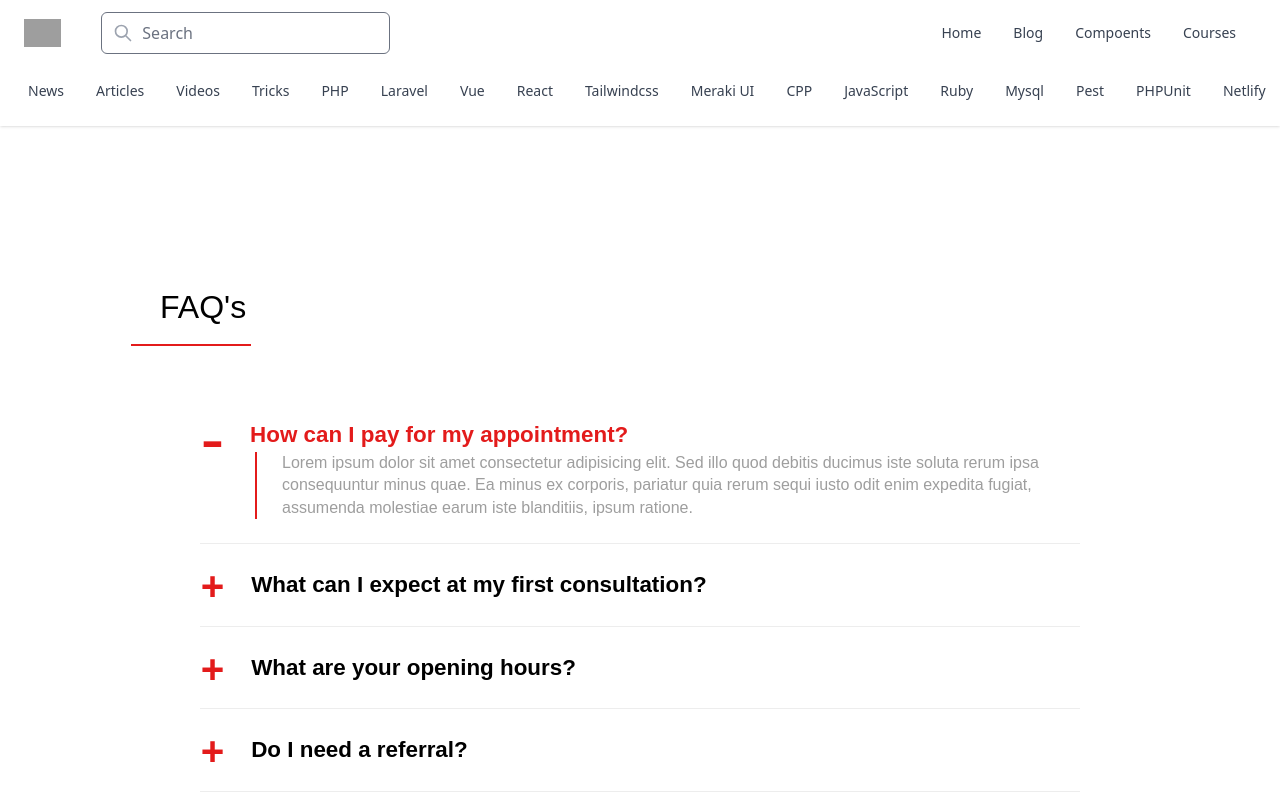
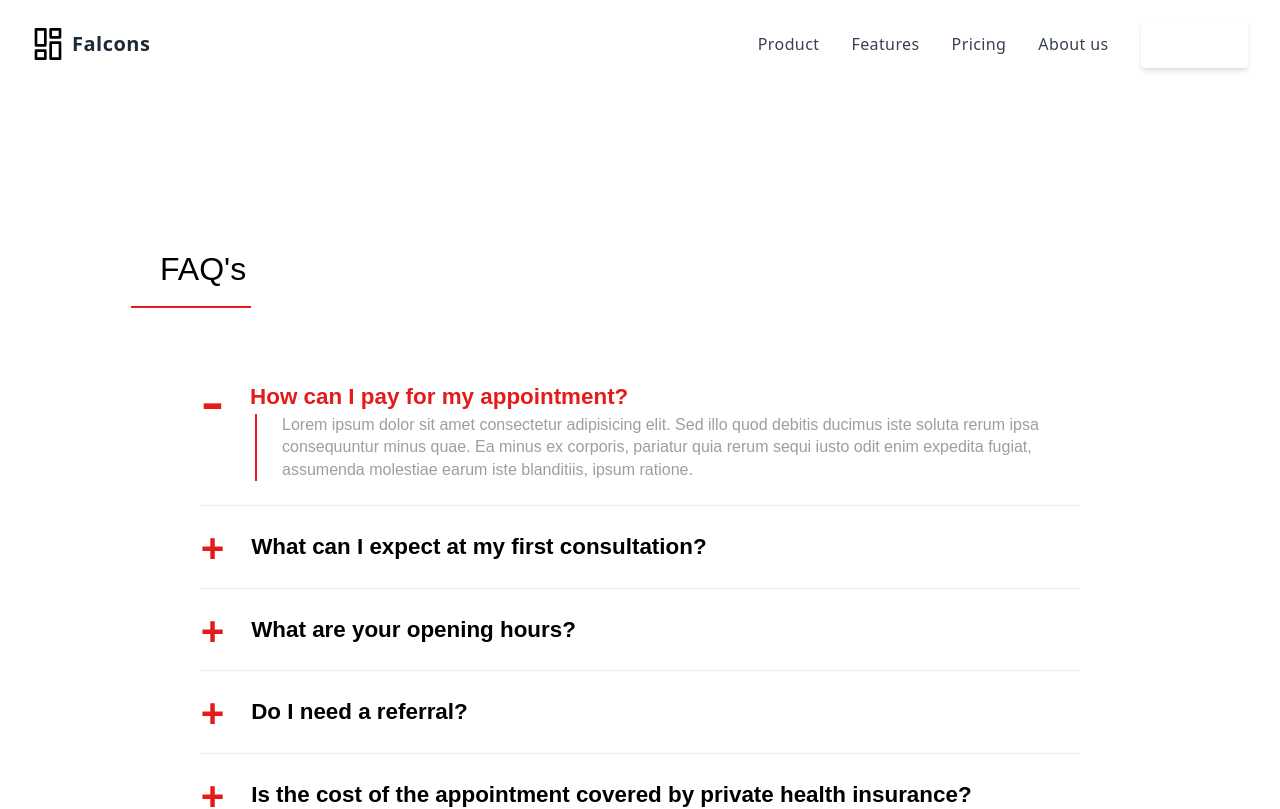
Before and after one commit to Foddie2/Falcons, a Nuxt app: page / in a window 1280 px wide. Shown: the top 809 px of the page. Built offline with nearby package versions, Linux system fonts and the light colour scheme; grey boxes are pictures that could not be loaded.

Commit message:
Home cleanup

```diff
--- a/components/Navbar.vue
+++ b/components/Navbar.vue
@@ -1,90 +1,209 @@
     <template>
-  <nav x-data="{ isOpen: false }" class="relative bg-white shadow dark:bg-gray-800">
-    <div class="container px-6 py-3 mx-auto">
-        <div class="flex flex-col md:flex-row md:justify-between md:items-center">
-            <div class="flex items-center justify-between">
-                <div class="flex items-center">
-                    <a href="#">
-                        <img class="w-auto h-6 sm:h-7" src="https://merakiui.com/images/full-logo.svg" alt="">
+        <div
+          class="px-4 py-5 mx-auto sm:max-w-xl md:max-w-full lg:max-w-screen-xl md:px-24 lg:px-8"
+        >
+          <div class="relative flex items-center justify-between">
+            <a
+              href="/"
+              aria-label="Company"
+              title="Company"
+              class="inline-flex items-center"
+            >
+              <svg
+                class="w-8 text-deep-purple-accent-400"
+                viewBox="0 0 24 24"
+                stroke-linejoin="round"
+                stroke-width="2"
+                stroke-linecap="round"
+                stroke-miterlimit="10"
+                stroke="currentColor"
+                fill="none"
+              >
+                <rect x="3" y="1" width="7" height="12"></rect>
+                <rect x="3" y="17" width="7" height="6"></rect>
+                <rect x="14" y="1" width="7" height="6"></rect>
+                <rect x="14" y="11" width="7" height="12"></rect>
+              </svg>
+              <span
+                class="ml-2 text-xl font-bold tracking-wide text-gray-800"
+                >Falcons</span
+              >
             </a>
-
-                    <!-- Search input on desktop screen -->
-                    <div class="hidden mx-10 md:block">
-                        <div class="relative">
-                            <span class="absolute inset-y-0 left-0 flex items-center pl-3">
-                                <svg class="w-5 h-5 text-gray-400" viewBox="0 0 24 24" fill="none">
-                                    <path d="M21 21L15 15M17 10C17 13.866 13.866 17 10 17C6.13401 17 3 13.866 3 10C3 6.13401 6.13401 3 10 3C13.866 3 17 6.13401 17 10Z" stroke="currentColor" stroke-width="2" stroke-linecap="round" stroke-linejoin="round"></path>
+            <ul class="flex items-center hidden space-x-8 lg:flex">
+              <li>
+                <a
+                  href="/"
+                  aria-label="Our product"
+                  title="Our product"
+                  class="font-medium tracking-wide text-gray-700 transition-colors duration-200 hover:text-deep-purple-accent-400"
+                  >Product</a
+                >
+              </li>
+              <li>
+                <a
+                  href="/"
+                  aria-label="Our product"
+                  title="Our product"
+                  class="font-medium tracking-wide text-gray-700 transition-colors duration-200 hover:text-deep-purple-accent-400"
+                  >Features</a
+                >
+              </li>
+              <li>
+                <a
+                  href="/"
+                  aria-label="Product pricing"
+                  title="Product pricing"
+                  class="font-medium tracking-wide text-gray-700 transition-colors duration-200 hover:text-deep-purple-accent-400"
+                  >Pricing</a
+                >
+              </li>
+              <li>
+                <a
+                  href="/"
+                  aria-label="About us"
+                  title="About us"
+                  class="font-medium tracking-wide text-gray-700 transition-colors duration-200 hover:text-deep-purple-accent-400"
+                  >About us</a
+                >
+              </li>
+              <li>
+                <a
+                  href="/"
+                  class="inline-flex items-center justify-center h-12 px-6 font-medium tracking-wide text-white transition duration-200 rounded shadow-md bg-deep-purple-accent-400 hover:bg-deep-purple-accent-700 focus:shadow-outline focus:outline-none"
+                  aria-label="Sign up"
+                  title="Sign up"
+                >
+                  Sign up
+                </a>
+              </li>
+            </ul>
+            <div class="lg:hidden">
+              <button
+                aria-label="Open Menu"
+                title="Open Menu"
+                class="p-2 -mr-1 transition duration-200 rounded focus:outline-none focus:shadow-outline hover:bg-deep-purple-50 focus:bg-deep-purple-50"
+                @click="isMenuOpen = true"
+              >
+                <svg class="w-5 text-gray-600" viewBox="0 0 24 24">
+                  <path
+                    fill="currentColor"
+                    d="M23,13H1c-0.6,0-1-0.4-1-1s0.4-1,1-1h22c0.6,0,1,0.4,1,1S23.6,13,23,13z"
+                  ></path>
+                  <path
+                    fill="currentColor"
+                    d="M23,6H1C0.4,6,0,5.6,0,5s0.4-1,1-1h22c0.6,0,1,0.4,1,1S23.6,6,23,6z"
+                  ></path>
+                  <path
+                    fill="currentColor"
+                    d="M23,20H1c-0.6,0-1-0.4-1-1s0.4-1,1-1h22c0.6,0,1,0.4,1,1S23.6,20,23,20z"
+                  ></path>
                 </svg>
-                            </span>
-
-                            <input type="text" class="w-full py-2 pl-10 pr-4 text-gray-700 bg-white border rounded-md dark:bg-gray-800 dark:text-gray-300 dark:border-gray-600 focus:border-blue-400 dark:focus:border-blue-300 focus:outline-none focus:ring focus:ring-opacity-40 focus:ring-blue-300" placeholder="Search">
+              </button>
+              <div v-if="isMenuOpen" class="absolute top-0 left-0 w-full">
+                <div class="p-5 bg-white border rounded shadow-sm">
+                  <div class="flex items-center justify-between mb-4">
+                    <div>
+                      <a
+                        href="/"
+                        aria-label="Company"
+                        title="Company"
+                        class="inline-flex items-center"
+                      >
+                        <svg
+                          class="w-8 text-deep-purple-accent-400"
+                          viewBox="0 0 24 24"
+                          stroke-linejoin="round"
+                          stroke-width="2"
+                          stroke-linecap="round"
+                          stroke-miterlimit="10"
+                          stroke="currentColor"
+                          fill="none"
+                        >
+                          <rect x="3" y="1" width="7" height="12"></rect>
+                          <rect x="3" y="17" width="7" height="6"></rect>
+                          <rect x="14" y="1" width="7" height="6"></rect>
+                          <rect x="14" y="11" width="7" height="12"></rect>
+                        </svg>
+                        <span
+                          class="ml-2 text-xl font-bold tracking-wide text-gray-800"
+                          >Falcons</span
+                        >
+                      </a>
                     </div>
-                    </div>
-                </div>
-
-                <!-- Mobile menu button -->
-                <div class="flex lg:hidden">
-                    <button x-cloak @click="isOpen = !isOpen" type="button" class="text-gray-500 dark:text-gray-200 hover:text-gray-600 dark:hover:text-gray-400 focus:outline-none focus:text-gray-600 dark:focus:text-gray-400" aria-label="toggle menu">
-                        <svg x-show="!isOpen" xmlns="http://www.w3.org/2000/svg" class="w-6 h-6" fill="none" viewBox="0 0 24 24" stroke="currentColor" stroke-width="2">
-                            <path stroke-linecap="round" stroke-linejoin="round" d="M4 8h16M4 16h16" />
-                        </svg>
-
-                        <svg x-show="isOpen" xmlns="http://www.w3.org/2000/svg" class="w-6 h-6" fill="none" viewBox="0 0 24 24" stroke="currentColor" stroke-width="2">
-                            <path stroke-linecap="round" stroke-linejoin="round" d="M6 18L18 6M6 6l12 12" />
+                    <div>
+                      <button
+                        aria-label="Close Menu"
+                        title="Close Menu"
+                        class="p-2 -mt-2 -mr-2 transition duration-200 rounded hover:bg-gray-200 focus:bg-gray-200 focus:outline-none focus:shadow-outline"
+                        @click="isMenuOpen = false"
+                      >
+                        <svg class="w-5 text-gray-600" viewBox="0 0 24 24">
+                          <path
+                            fill="currentColor"
+                            d="M19.7,4.3c-0.4-0.4-1-0.4-1.4,0L12,10.6L5.7,4.3c-0.4-0.4-1-0.4-1.4,0s-0.4,1,0,1.4l6.3,6.3l-6.3,6.3 c-0.4,0.4-0.4,1,0,1.4C4.5,19.9,4.7,20,5,20s0.5-0.1,0.7-0.3l6.3-6.3l6.3,6.3c0.2,0.2,0.5,0.3,0.7,0.3s0.5-0.1,0.7-0.3 c0.4-0.4,0.4-1,0-1.4L13.4,12l6.3-6.3C20.1,5.3,20.1,4.7,19.7,4.3z"
+                          ></path>
                         </svg>
                       </button>
                     </div>
                   </div>
-
-            <!-- Mobile Menu open: "block", Menu closed: "hidden" -->
-            <div x-cloak :class="[isOpen ? 'translate-x-0 opacity-100 ' : 'opacity-0 -translate-x-full']" class="absolute inset-x-0 z-20 w-full px-6 py-2 transition-all duration-300 ease-in-out bg-white top-24 dark:bg-gray-800 md:mt-0 md:p-0 md:top-0 md:relative md:bg-transparent md:w-auto md:opacity-100 md:translate-x-0 md:flex md:items-center">
-                <div class="flex flex-col md:flex-row md:mx-1">
-                    <a class="my-2 text-sm leading-5 text-gray-700 transition-colors duration-300 transform dark:text-gray-200 hover:text-blue-600 dark:hover:text-blue-400 hover:underline md:mx-4 md:my-0" href="#">Home</a>
-                    <a class="my-2 text-sm leading-5 text-gray-700 transition-colors duration-300 transform dark:text-gray-200 hover:text-blue-600 dark:hover:text-blue-400 hover:underline md:mx-4 md:my-0" href="#">Blog</a>
-                    <a class="my-2 text-sm leading-5 text-gray-700 transition-colors duration-300 transform dark:text-gray-200 hover:text-blue-600 dark:hover:text-blue-400 hover:underline md:mx-4 md:my-0" href="#">Compoents</a>
-                    <a class="my-2 text-sm leading-5 text-gray-700 transition-colors duration-300 transform dark:text-gray-200 hover:text-blue-600 dark:hover:text-blue-400 hover:underline md:mx-4 md:my-0" href="#">Courses</a>
-                </div>
-
-                <!-- Search input on mobile screen -->
-                <div class="my-4 md:hidden">
-                    <div class="relative">
-                        <span class="absolute inset-y-0 left-0 flex items-center pl-3">
-                            <svg class="w-5 h-5 text-gray-400" viewBox="0 0 24 24" fill="none">
-                                <path d="M21 21L15 15M17 10C17 13.866 13.866 17 10 17C6.13401 17 3 13.866 3 10C3 6.13401 6.13401 3 10 3C13.866 3 17 6.13401 17 10Z" stroke="currentColor" stroke-width="2" stroke-linecap="round" stroke-linejoin="round"></path>
-                            </svg>
-                        </span>
-
-                        <input type="text" class="w-full py-2 pl-10 pr-4 text-gray-700 bg-white border rounded-md dark:bg-gray-800 dark:text-gray-300 dark:border-gray-600 focus:border-blue-400 dark:focus:border-blue-300 focus:outline-none focus:ring focus:ring-opacity-40 focus:ring-blue-300" placeholder="Search">
+                  <nav>
+                    <ul class="space-y-4">
+                      <li>
+                        <a
+                          href="/"
+                          aria-label="Our product"
+                          title="Our product"
+                          class="font-medium tracking-wide text-gray-700 transition-colors duration-200 hover:text-deep-purple-accent-400"
+                          >Product</a
+                        >
+                      </li>
+                      <li>
+                        <a
+                          href="/"
+                          aria-label="Our product"
+                          title="Our product"
+                          class="font-medium tracking-wide text-gray-700 transition-colors duration-200 hover:text-deep-purple-accent-400"
+                          >Features</a
+                        >
+                      </li>
+                      <li>
+                        <a
+                          href="/"
+                          aria-label="Product pricing"
+                          title="Product pricing"
+                          class="font-medium tracking-wide text-gray-700 transition-colors duration-200 hover:text-deep-purple-accent-400"
+                          >Pricing</a
+                        >
+                      </li>
+                      <li>
+                        <a
+                          href="/"
+                          aria-label="About us"
+                          title="About us"
+                          class="font-medium tracking-wide text-gray-700 transition-colors duration-200 hover:text-deep-purple-accent-400"
+                          >About us</a
+                        >
+                      </li>
+                      <li>
+                        <a
+                          href="/"
+                          class="inline-flex items-center justify-center w-full h-12 px-6 font-medium tracking-wide text-white transition duration-200 rounded shadow-md bg-deep-purple-accent-400 hover:bg-deep-purple-accent-700 focus:shadow-outline focus:outline-none"
+                          aria-label="Sign up"
+                          title="Sign up"
+                        >
+                          Sign up
+                        </a>
+                      </li>
+                    </ul>
+                  </nav>
                 </div>
               </div>
             </div>
           </div>
+        </div>
+      </template>
 
-        <div class="py-3 mt-3 -mx-3 overflow-y-auto whitespace-nowrap scroll-hidden">
-            <a class="mx-4 text-sm leading-5 text-gray-700 transition-colors duration-300 transform dark:text-gray-200 hover:text-blue-600 dark:hover:text-blue-400 hover:underline md:my-0" href="#">News</a>
-            <a class="mx-4 text-sm leading-5 text-gray-700 transition-colors duration-300 transform dark:text-gray-200 hover:text-blue-600 dark:hover:text-blue-400 hover:underline md:my-0" href="#">Articles</a>
-            <a class="mx-4 text-sm leading-5 text-gray-700 transition-colors duration-300 transform dark:text-gray-200 hover:text-blue-600 dark:hover:text-blue-400 hover:underline md:my-0" href="#">Videos</a>
-            <a class="mx-4 text-sm leading-5 text-gray-700 transition-colors duration-300 transform dark:text-gray-200 hover:text-blue-600 dark:hover:text-blue-400 hover:underline md:my-0" href="#">Tricks</a>
-            <a class="mx-4 text-sm leading-5 text-gray-700 transition-colors duration-300 transform dark:text-gray-200 hover:text-blue-600 dark:hover:text-blue-400 hover:underline md:my-0" href="#">PHP</a>
-            <a class="mx-4 text-sm leading-5 text-gray-700 transition-colors duration-300 transform dark:text-gray-200 hover:text-blue-600 dark:hover:text-blue-400 hover:underline md:my-0" href="#">Laravel</a>
-            <a class="mx-4 text-sm leading-5 text-gray-700 transition-colors duration-300 transform dark:text-gray-200 hover:text-blue-600 dark:hover:text-blue-400 hover:underline md:my-0" href="#">Vue</a>
-            <a class="mx-4 text-sm leading-5 text-gray-700 transition-colors duration-300 transform dark:text-gray-200 hover:text-blue-600 dark:hover:text-blue-400 hover:underline md:my-0" href="#">React</a>
-            <a class="mx-4 text-sm leading-5 text-gray-700 transition-colors duration-300 transform dark:text-gray-200 hover:text-blue-600 dark:hover:text-blue-400 hover:underline md:my-0" href="#">Tailwindcss</a>
-            <a class="mx-4 text-sm leading-5 text-gray-700 transition-colors duration-300 transform dark:text-gray-200 hover:text-blue-600 dark:hover:text-blue-400 hover:underline md:my-0" href="#">Meraki UI</a>
-            <a class="mx-4 text-sm leading-5 text-gray-700 transition-colors duration-300 transform dark:text-gray-200 hover:text-blue-600 dark:hover:text-blue-400 hover:underline md:my-0" href="#">CPP</a>
-            <a class="mx-4 text-sm leading-5 text-gray-700 transition-colors duration-300 transform dark:text-gray-200 hover:text-blue-600 dark:hover:text-blue-400 hover:underline md:my-0" href="#">JavaScript</a>
-            <a class="mx-4 text-sm leading-5 text-gray-700 transition-colors duration-300 transform dark:text-gray-200 hover:text-blue-600 dark:hover:text-blue-400 hover:underline md:my-0" href="#">Ruby</a>
-            <a class="mx-4 text-sm leading-5 text-gray-700 transition-colors duration-300 transform dark:text-gray-200 hover:text-blue-600 dark:hover:text-blue-400 hover:underline md:my-0" href="#">Mysql</a>
-            <a class="mx-4 text-sm leading-5 text-gray-700 transition-colors duration-300 transform dark:text-gray-200 hover:text-blue-600 dark:hover:text-blue-400 hover:underline md:my-0" href="#">Pest</a>
-            <a class="mx-4 text-sm leading-5 text-gray-700 transition-colors duration-300 transform dark:text-gray-200 hover:text-blue-600 dark:hover:text-blue-400 hover:underline md:my-0" href="#">PHPUnit</a>
-            <a class="mx-4 text-sm leading-5 text-gray-700 transition-colors duration-300 transform dark:text-gray-200 hover:text-blue-600 dark:hover:text-blue-400 hover:underline md:my-0" href="#">Netlify</a>
-            <a class="mx-4 text-sm leading-5 text-gray-700 transition-colors duration-300 transform dark:text-gray-200 hover:text-blue-600 dark:hover:text-blue-400 hover:underline md:my-0" href="#">VS Code</a>
-            <a class="mx-4 text-sm leading-5 text-gray-700 transition-colors duration-300 transform dark:text-gray-200 hover:text-blue-600 dark:hover:text-blue-400 hover:underline md:my-0" href="#">PHPStorm</a>
-            <a class="mx-4 text-sm leading-5 text-gray-700 transition-colors duration-300 transform dark:text-gray-200 hover:text-blue-600 dark:hover:text-blue-400 hover:underline md:my-0" href="#">Sublime</a>
-        </div>
-    </div>
-</nav>
-</template>
+
 
 <script>
 export default {
```
Lines whose indentation alone changed are shown as unchanged.
